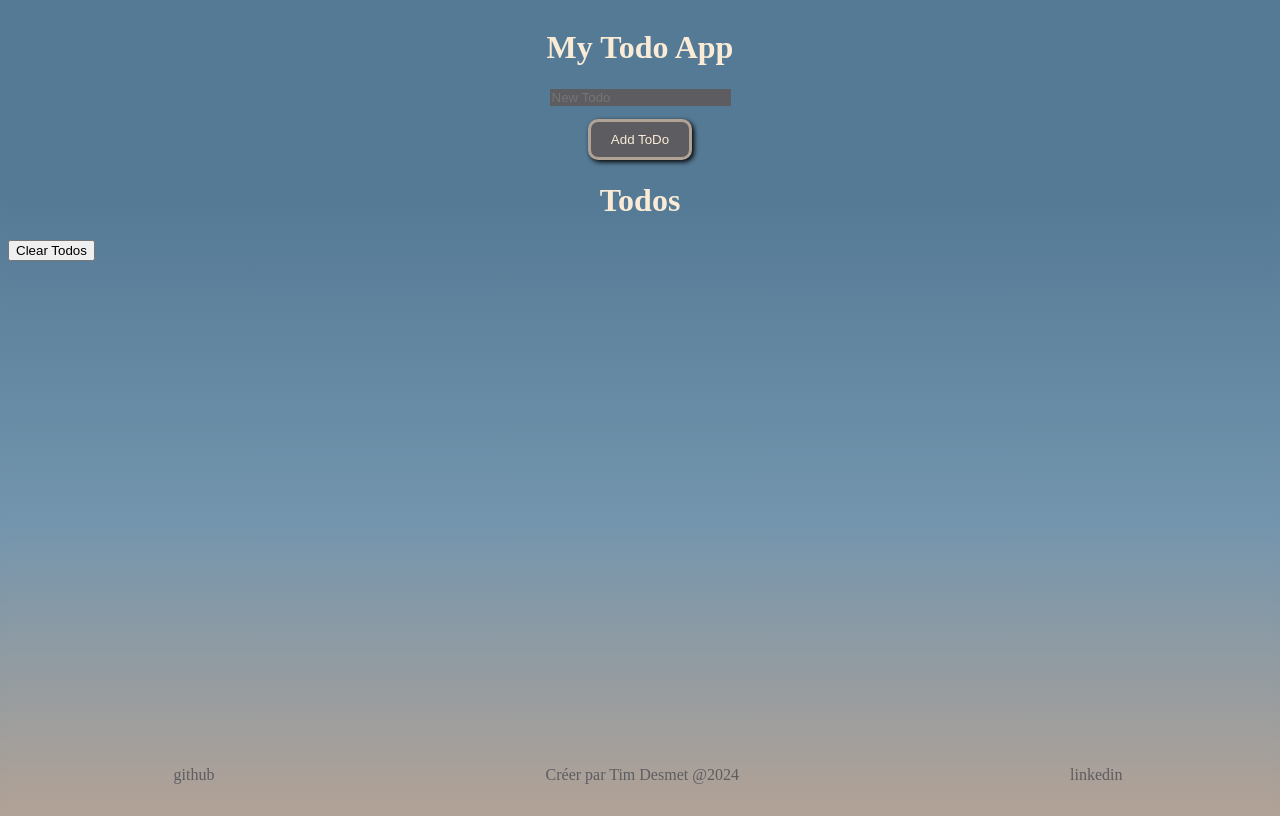
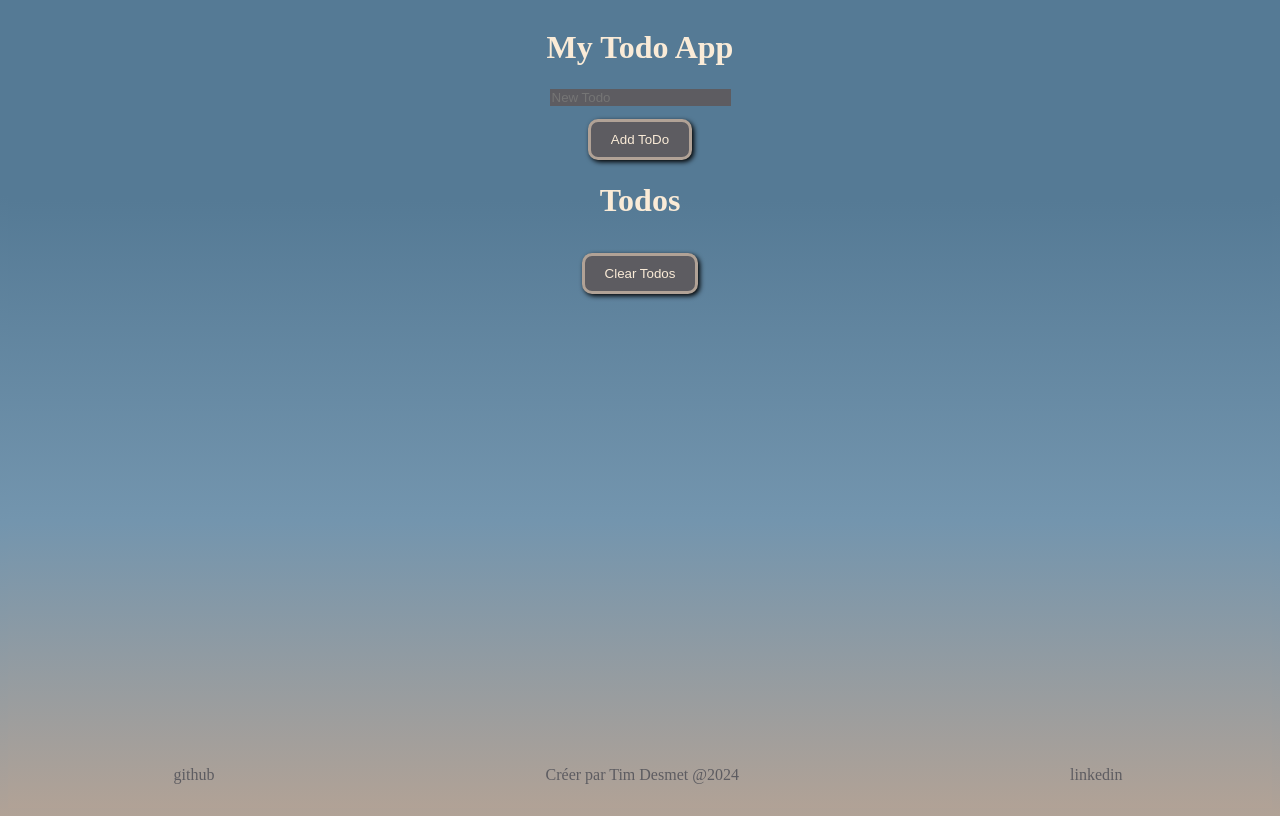
Before and after one commit to TimDesmet00/intro-react, a React (Vite) app: page / in a window 1280 px wide. Built offline with nearby package versions, Linux system fonts and the light colour scheme.

Commit message:
ajustement du style nouveau btn

```diff
--- a/src/App.jsx
+++ b/src/App.jsx
@@ -42,7 +42,9 @@ export const App = () => {
     <div className='app'>
       <Header addTodo={addTodo} />
       <Mainer todos={todos} setTodos={setTodos} />
-      <button onClick={clearTodos}>Clear Todos</button>
+      <div className="btn-container">
+        <button className='btn' onClick={clearTodos}>Clear Todos</button>
+      </div>
       <Footer />
     </div>
   )
```
